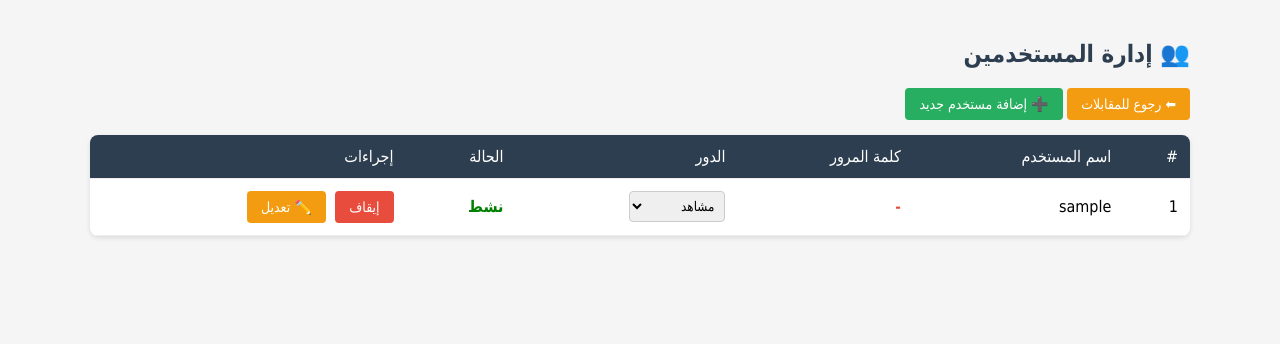
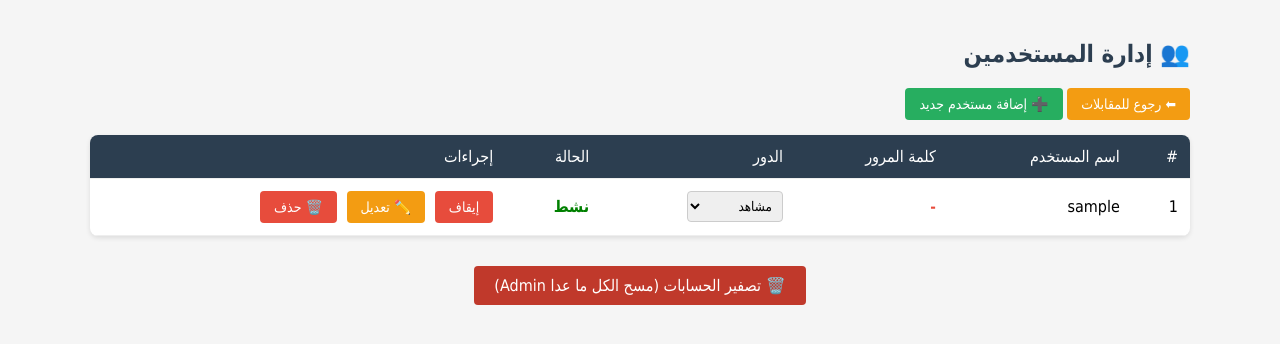
Before and after one commit to ammaralmuh23-gif/hr_project, a Django app: page /users/ in a window 1280 px wide. Shown: the top 344 px of the page. Run offline with Django 4.2, Linux system fonts and the light colour scheme; the visitor is signed in with stand-in values (Sample User, id 1); data comes from the database, SQL or seed files in the repository.

Commit message:
Update list.html

```diff
--- a/interviews/templates/users/list.html
+++ b/interviews/templates/users/list.html
@@ -20,6 +20,7 @@
         .inactive { color: red; font-weight: bold; }
         select { padding: 6px; border: 1px solid #ccc; border-radius: 4px; font-family: Tahoma; }
         .pass-col { color: #e74c3c; font-weight: bold; font-size: 15px; }
+        .reset-section { margin-top: 30px; text-align: center; }
     </style>
 </head>
 <body>
@@ -62,10 +63,16 @@
                     {% if u.is_active %}<span class="active">نشط</span>{% else %}<span class="inactive">موقوف</span>{% endif %}
                 </td>
                 <td>
+                    <!-- زر التفعيل/الإيقاف -->
                     <a href="{% url 'user-toggle' u.id %}" class="btn {% if u.is_active %}btn-red{% else %}btn-green{% endif %}" style="margin-left: 5px;">
                         {% if u.is_active %}إيقاف{% else %}تفعيل{% endif %}
                     </a>
-                    <a href="{% url 'user-edit' u.id %}" class="btn btn-orange">✏️ تعديل</a>
+
+                    <!-- زر التعديل -->
+                    <a href="{% url 'user-edit' u.id %}" class="btn btn-orange" style="margin-left: 5px;">✏️ تعديل</a>
+
+                    <!-- زر الحذف (جديد) -->
+                    <a href="{% url 'user-delete' u.id %}" class="btn btn-red" onclick="return confirm('هل أنت متأكد من حذف هذا المستخدم نهائياً؟');">🗑️ حذف</a>
                 </td>
             </tr>
         {% empty %}
@@ -73,6 +80,13 @@
         {% endfor %}
         </tbody>
     </table>
+
+    <!-- زر تصفير الحسابات (جديد) -->
+    <div class="reset-section">
+        <a href="{% url 'reset-users' %}" class="btn btn-dark" style="background-color: #c0392b; padding: 10px 20px; font-size: 16px;" onclick="return confirm('هل أنت متأكد من مسح جميع المستخدمين (عدا Admin) وإرجاع الترقيم من 1؟');">
+            🗑️ تصفير الحسابات (مسح الكل ما عدا Admin)
+        </a>
+    </div>
 </div>
 </body>
 </html>
```
